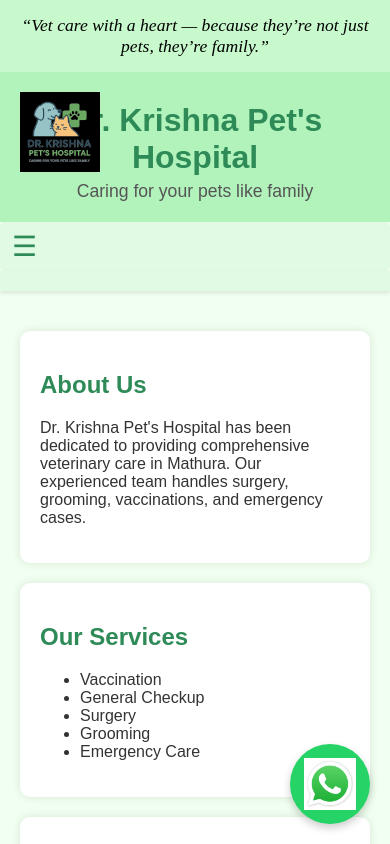
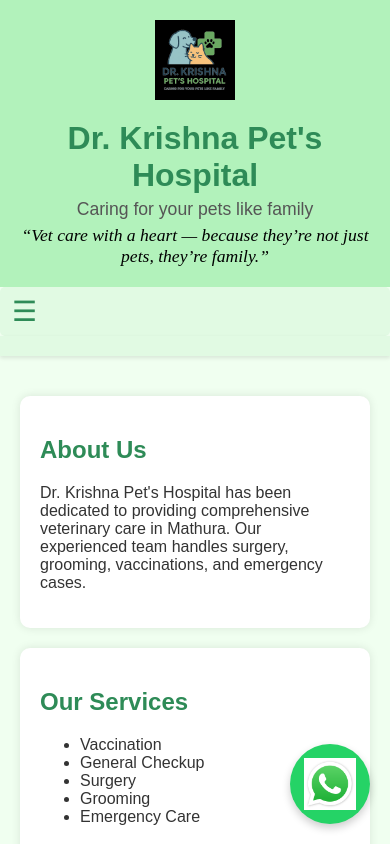
Before and after one commit to Chandan0121/Krishna-Pet-s-Hospital, a plain HTML site: page index.html in a window 390 px wide. Shown: the top 844 px of the page. Drawn offline with Linux system fonts and the light colour scheme.

Commit message:
Update index.html

```diff
--- a/index.html
+++ b/index.html
@@ -16,18 +16,6 @@
       margin: 0;
       padding: 0;
       color: #333;
-    }
-
-    /* Quote at top */
-    .quote {
-      font-family: "Times New Roman", serif;
-      font-style: italic;
-      font-size: 1.1em;
-      color: black;
-      text-align: center;
-      padding: 15px 20px;
-      background-color: #c7f9cc;
-      margin: 0;
     }
 
     header {
@@ -63,7 +51,15 @@
       color: #555;
     }
 
-    /* Hamburger toggle */
+    .quote {
+      font-family: "Times New Roman", serif;
+      font-style: italic;
+      font-size: 1.1em;
+      color: black;
+      text-align: center;
+      margin-top: 5px;
+    }
+
     .menu-toggle {
       display: none;
     }
@@ -78,11 +74,11 @@
       border-radius: 5px;
       transition: background-color 0.3s;
     }
+
     .menu-icon:hover {
       background-color: #c2f0c2;
     }
 
-    /* Navigation */
     nav {
       width: 100%;
       background-color: #e1fae3;
@@ -123,22 +119,33 @@
       border-bottom: 2px solid #2e8b57;
     }
 
-    /* Responsive hamburger */
     @media (max-width: 768px) {
       .menu-icon {
         display: block;
       }
+
       nav ul {
         display: none;
         flex-direction: column;
         align-items: flex-start;
         padding-left: 20px;
       }
+
       .menu-toggle:checked + .menu-icon + nav ul {
         display: flex;
       }
+
       nav li {
         margin: 10px 0;
+      }
+
+      header {
+        flex-direction: column;
+      }
+
+      .logo {
+        position: static;
+        margin-bottom: 10px;
       }
     }
 
@@ -209,9 +216,11 @@
       box-shadow: 0 4px 8px rgba(0,0,0,0.2);
       transition: transform 0.3s ease; z-index: 1000;
     }
+
     .whatsapp-float:hover {
       transform: scale(1.1);
     }
+
     .whatsapp-float img {
       width: 52px; height: 52px;
     }
@@ -219,25 +228,18 @@
 </head>
 <body>
 
-  <!-- QUOTE AT TOP -->
-  <div class="quote">
-    “Vet care with a heart — because they’re not just pets, they’re family.”
-  </div>
-
-  <!-- HEADER -->
   <header>
     <img src="logo.jpg" alt="Logo" class="logo"/>
     <div class="header-center">
       <h1>Dr. Krishna Pet's Hospital</h1>
       <div class="tagline">Caring for your pets like family</div>
+      <div class="quote">“Vet care with a heart — because they’re not just pets, they’re family.”</div>
     </div>
   </header>
 
-  <!-- HAMBURGER TOGGLE & MENU ICON -->
   <input type="checkbox" id="menu-toggle" class="menu-toggle"/>
   <label for="menu-toggle" class="menu-icon">&#9776;</label>
 
-  <!-- NAVIGATION -->
   <nav>
     <ul>
       <li><a href="#home">Home</a></li>
@@ -252,13 +254,11 @@
   </nav>
 
   <div class="content">
-    <!-- About -->
     <section class="section" id="about">
       <h2>About Us</h2>
       <p>Dr. Krishna Pet's Hospital has been dedicated to providing comprehensive veterinary care in Mathura. Our experienced team handles surgery, grooming, vaccinations, and emergency cases.</p>
     </section>
 
-    <!-- Services -->
     <section class="section" id="services">
       <h2>Our Services</h2>
       <ul>
@@ -270,20 +270,17 @@
       </ul>
     </section>
 
-    <!-- Hours -->
     <section class="section" id="hours">
       <h2>Opening Hours</h2>
       <p><strong>Mon–Sat:</strong> 10 AM–10 PM<br><strong>Sun:</strong> Closed</p>
     </section>
 
-    <!-- Testimonials -->
     <section class="section" id="testimonials">
       <h2>Testimonials</h2>
       <div class="testimonial">"Amazing care! My dog recovered quickly after surgery." – Priya S.</div>
       <div class="testimonial">"Very clean and friendly staff. Highly recommend!" – Rohit M.</div>
     </section>
 
-    <!-- Gallery -->
     <section class="section" id="gallery">
       <h2>Our Gallery</h2>
       <div class="gallery">
@@ -293,7 +290,6 @@
       </div>
     </section>
 
-    <!-- Contact -->
     <section class="section" id="contact">
       <h2>Contact Us</h2>
       <p>📞 +91 89603 84930</p>
@@ -301,7 +297,6 @@
       <iframe src="https://www.google.com/maps/embed?pb=!1m18..." width="100%" height="300" style="border:0;" allowfullscreen loading="lazy"></iframe>
     </section>
 
-    <!-- Appointment -->
     <section class="section" id="appointment">
       <h2>Book an Appointment</h2>
       <div class="g-form-container">
@@ -312,9 +307,8 @@
     </section>
   </div>
 
-  <!-- WhatsApp Button -->
   <a href="https://wa.me/918960384930" class="whatsapp-float" target="_blank" aria-label="Chat on WhatsApp">
-    <img src="whatsapp-icon.png" alt="WhatsApp"/>
+    <img src="whatsapp-icon.png" alt="Chat on WhatsApp"/>
   </a>
 
 </body>
```
